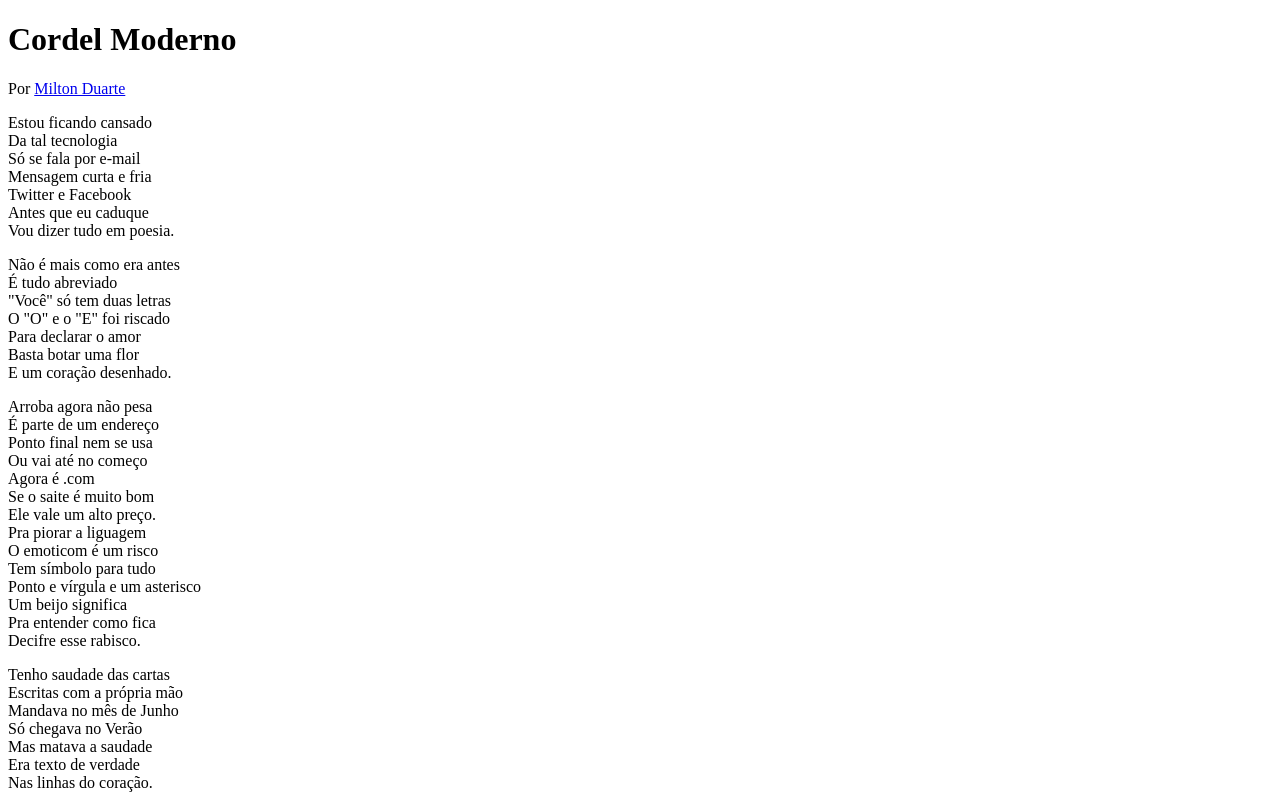
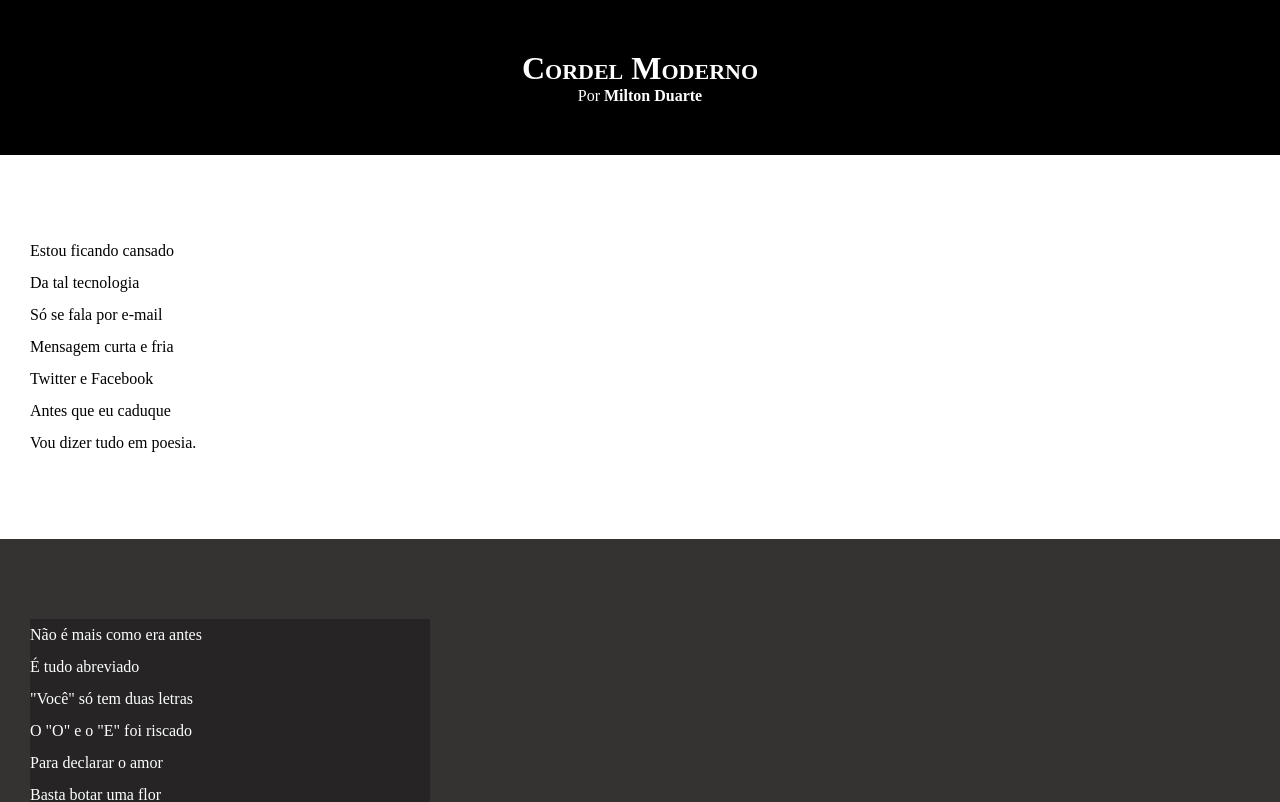
Before and after one commit to davidrodrigues4/html-css, a plain HTML site: page desafios guanabara/d012/index.html in a window 1280 px wide. Shown: the top 802 px of the page. Drawn offline with Linux system fonts and the light colour scheme.

Commit message:
estilos de texto e blocos atualizado

```diff
--- a/desafios guanabara/d012/index.html
+++ b/desafios guanabara/d012/index.html
@@ -9,10 +9,10 @@
 <body>
     <header>
         <h1>Cordel Moderno</h1>
-        Por <a href="https://www.recantodasletras.com.br/poesias/3186743" target="_blank">Milton Duarte</a>
+        <p>Por <a href="https://www.recantodasletras.com.br/poesias/3186743" target="_blank">Milton Duarte</a></p>
     </header>
 
-    <section>
+    <section class="normal">
         <p>
             Estou ficando cansado <br>
             Da tal tecnologia <br>
@@ -24,7 +24,7 @@
         </p>
     </section>
 
-    <section>
+    <section class="imagem">
         <p>
             Não é mais como era antes <br>
             É tudo abreviado <br>
@@ -36,9 +36,7 @@
         </p>
     </section>
 
-
-
-    <section>
+    <section class="normal">
         <p>
             Arroba agora não pesa <br>
             É parte de um endereço <br>
@@ -57,9 +55,7 @@
         </p>
     </section>
 
-
-
-    <section>
+    <section class="imagem">
         <p>
             Tenho saudade das cartas <br>
             Escritas com a própria mão <br>
@@ -71,9 +67,7 @@
         </p>
     </section>
 
-
-
-    <section>
+    <section class="normal">
         <p>
             Agora, escrevo e envio <br>
             Chegando na mesma hora <br>
--- a/desafios guanabara/d012/style.css
+++ b/desafios guanabara/d012/style.css
@@ -1 +1,65 @@
 @charset "UTF-8";
+
+* {
+    margin: 0px;
+    padding: 0px;
+}
+
+html, body {
+    min-height: 100vh;
+    background-color: darkgray;
+}
+
+header {
+    background-color: black;
+    color: white;
+    text-align: center;
+}
+
+header > h1 {
+    padding-top: 50px;
+    font-variant: small-caps;
+}
+
+header > p {
+    padding-bottom: 50px ;
+}
+
+header a, footer a {
+    color: white;
+    text-decoration: none;
+    font-weight: bolder;
+}
+
+header a:hover, footer a:hover {
+    text-decoration: underline;
+}
+
+section {
+    padding-top: 10vh;
+    padding-bottom: 10vh;
+    line-height: 2em;
+    padding-left: 30px;
+}
+
+section.normal {
+    background-color: white;
+    color: black;
+}
+
+section.imagem {
+    background-color: rgb(53, 50, 50);
+    color: white;
+}
+
+section.imagem > p {
+    width: 400px;
+    background-color: rgba(0, 0, 0, 0.284);
+}
+
+footer {
+    background-color: black;
+    color: white;
+    text-align: center;
+    padding: 10px;
+}
```
